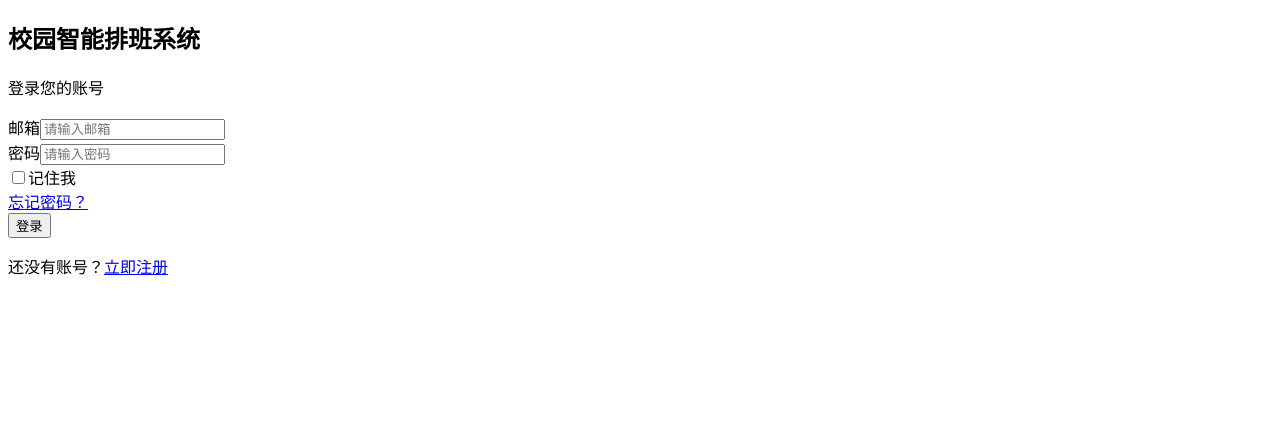
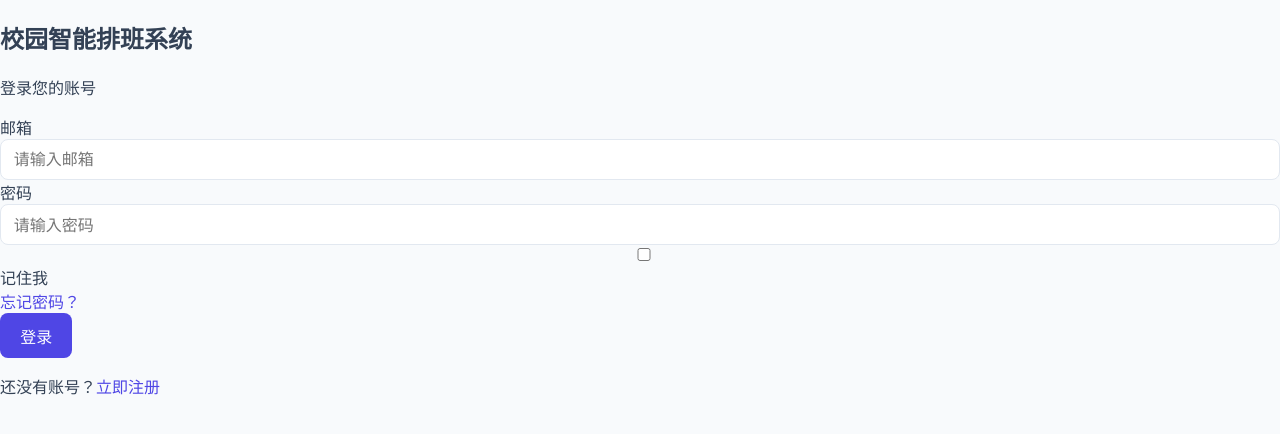
Before and after one commit to Jialearthur/Campus-intelligent-scheduling-and-notification-system, a React app in the folder campus-scheduling-system/frontend/: page /login in a window 1280 px wide. Shown: the top 434 px of the page. Built offline with nearby package versions, Linux system fonts and the light colour scheme; the HTML template or start-up script is replaced by a standard one.

Commit message:
feat: 校园智能排班通知系统PRD
Co-authored-by: traeagent <traeagent@users.noreply.github.com>

```diff
--- a/campus-scheduling-system/frontend/src/main.jsx
+++ b/campus-scheduling-system/frontend/src/main.jsx
@@ -2,6 +2,7 @@ import React from 'react';
 import ReactDOM from 'react-dom/client';
 import App from './App.jsx';
 import { AuthProvider } from './context/AuthContext.jsx';
+import './simple-styles.css';
 
 ReactDOM.createRoot(document.getElementById('root')).render(
   <React.StrictMode>
--- /dev/null
+++ b/campus-scheduling-system/frontend/src/simple-styles.css
@@ -0,0 +1,64 @@
+/* 简单的样式文件，先让界面变得好看 */
+* {
+  box-sizing: border-box;
+}
+
+body {
+  margin: 0;
+  min-width: 320px;
+  min-height: 100vh;
+  font-family: -apple-system, BlinkMacSystemFont, 'Segoe UI', Roboto, sans-serif;
+  background-color: #f8fafc;
+  color: #334155;
+}
+
+button {
+  border-radius: 8px;
+  border: 1px solid transparent;
+  padding: 0.6em 1.2em;
+  font-size: 1em;
+  font-weight: 500;
+  font-family: inherit;
+  background-color: #4f46e5;
+  color: white;
+  cursor: pointer;
+  transition: all 0.2s ease;
+}
+
+button:hover {
+  background-color: #4338ca;
+  transform: translateY(-1px);
+  box-shadow: 0 4px 12px rgba(79, 70, 229, 0.3);
+}
+
+button:focus,
+button:focus-visible {
+  outline: 2px solid #4f46e5;
+  outline-offset: 2px;
+}
+
+input, select, textarea {
+  border-radius: 8px;
+  border: 1px solid #e2e8f0;
+  padding: 0.6em 0.8em;
+  font-size: 1em;
+  font-family: inherit;
+  background-color: white;
+  transition: all 0.2s ease;
+  width: 100%;
+}
+
+input:focus, select:focus, textarea:focus {
+  outline: none;
+  border-color: #4f46e5;
+  box-shadow: 0 0 0 3px rgba(79, 70, 229, 0.1);
+}
+
+a {
+  color: #4f46e5;
+  text-decoration: none;
+}
+
+a:hover {
+  text-decoration: underline;
+}
```
